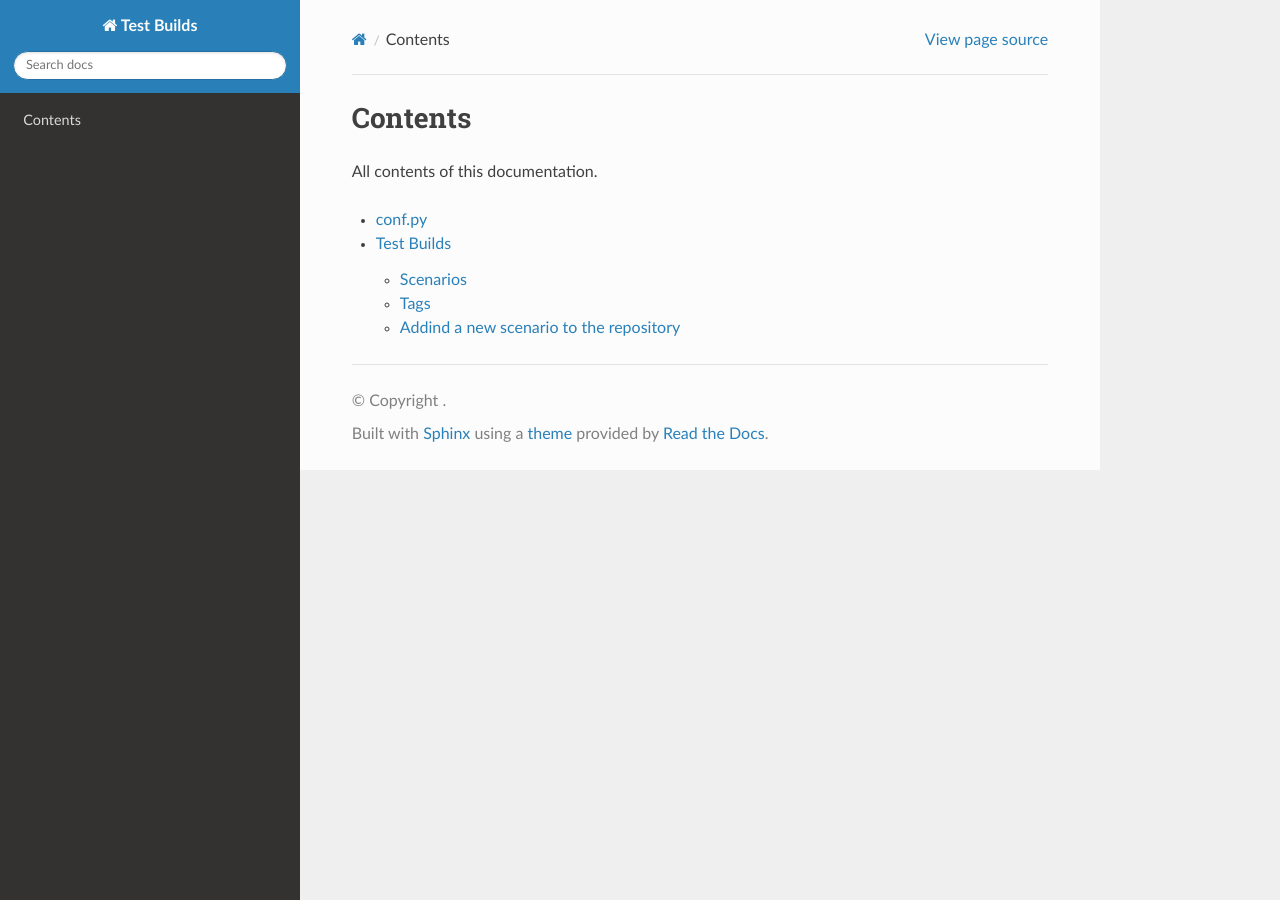
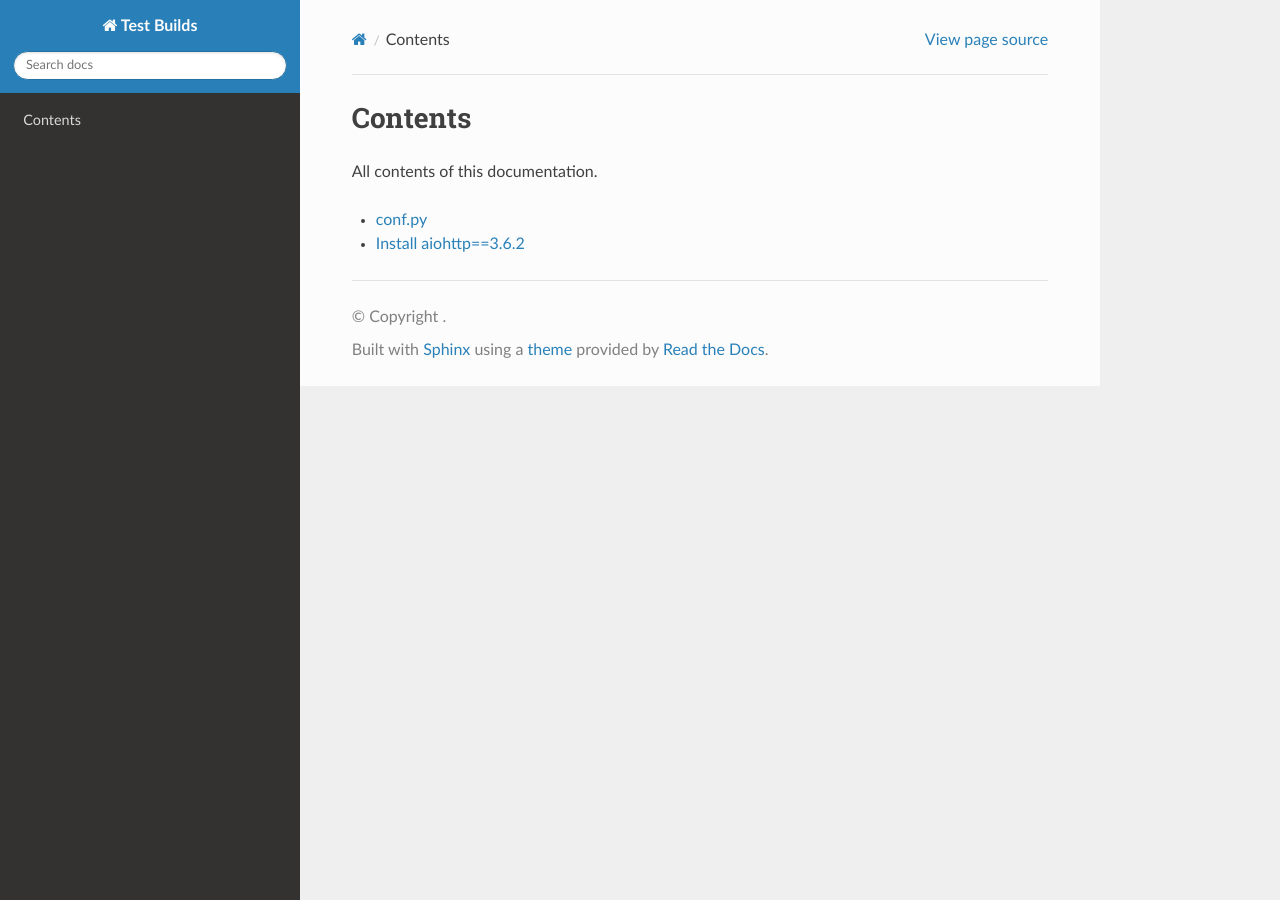
Before and after one commit to readthedocs/test-builds, a Sphinx documentation site: the page built from docs/contents.rst, in a window 1280 px wide. Built offline with Sphinx 7.4.7 and the Read the Docs theme 2.0.0, drawn with Linux system fonts in a browser that asks for light colours.

Commit message:
Install aiohttp

```diff
--- a/docs/index.rst
+++ b/docs/index.rst
@@ -1,4 +1,7 @@
-.. include:: ../README.rst
+Install aiohttp==3.6.2
+======================
+
+See https://github.com/readthedocs/readthedocs.org/issues/6832
 
 ----
 
--- a/requirements.txt
+++ b/requirements.txt
@@ -1 +1,2 @@
 sphinx-autorun
+aiohttp==3.6.2
```
Also changed, not shown: .readthedocs.yml (added).
